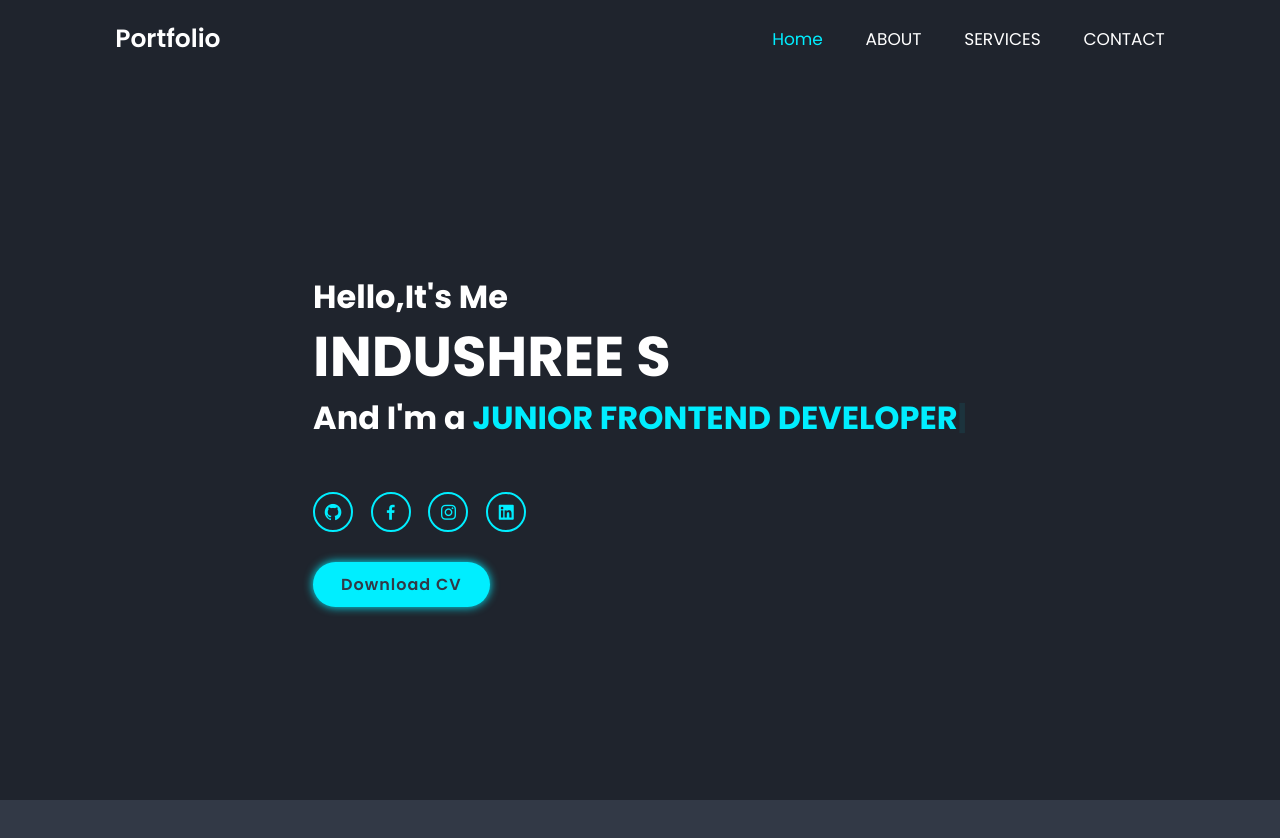
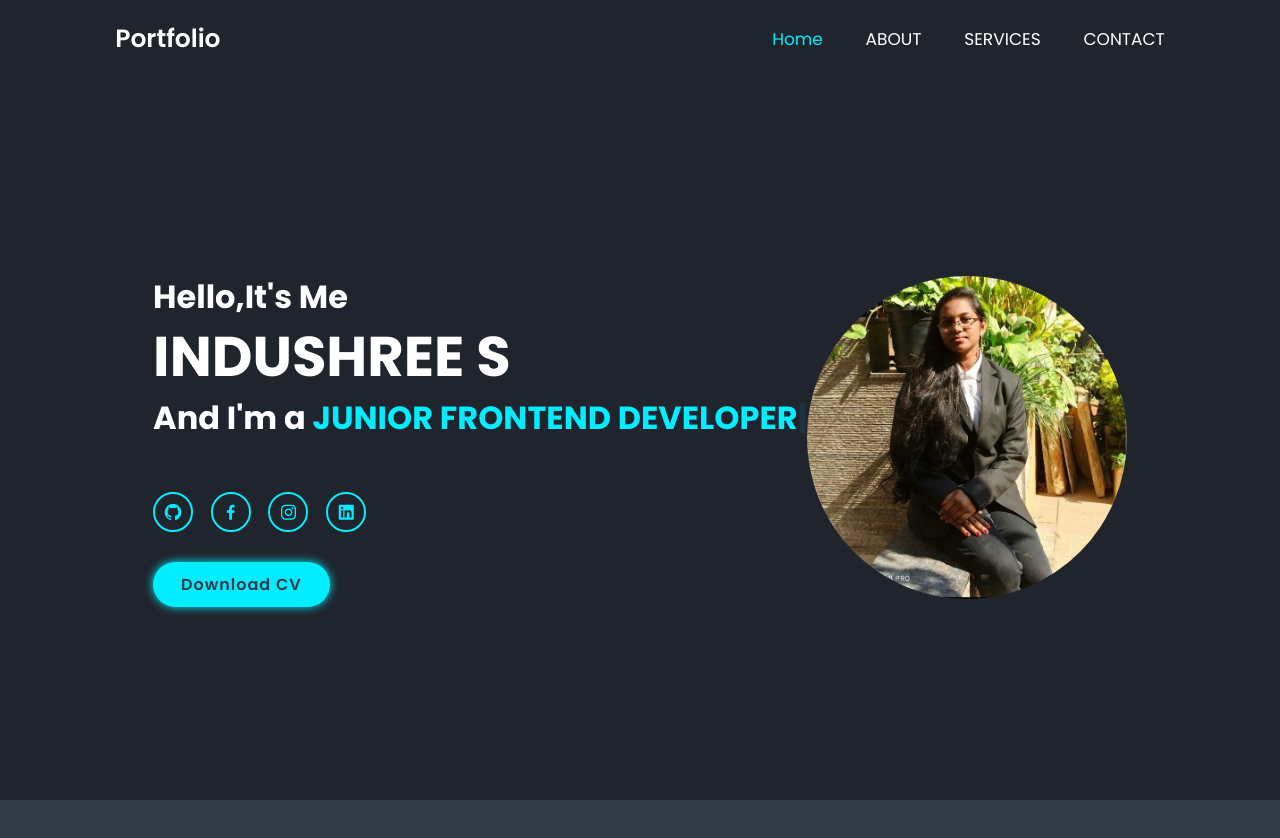
Before and after one commit to indushree763/my-portfolio, a plain HTML site: page index.html in a window 1280 px wide. Shown: the top 838 px of the page. Drawn offline with nearby package versions, Linux system fonts and the light colour scheme.

Commit message:
Update index.html

```diff
--- a/index.html
+++ b/index.html
@@ -35,7 +35,7 @@
                 <a href="resume.pdf" class="btn">Download CV</a>
             </div>
             <div class="home-img">
-                <img src="" alt="">
+                <img src="graduation photo.jpg" alt="">
             </div>
         </section>
         <section class="about" id="about">
```
